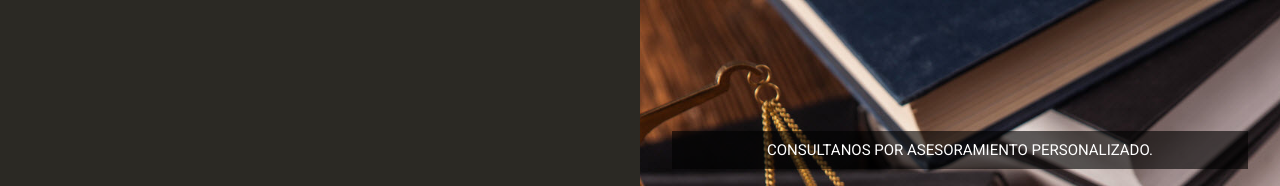
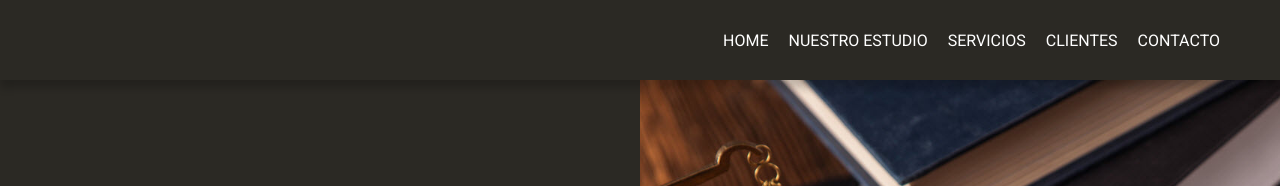
Before and after one commit to r-urchi/SML, a website: page index.html in a window 1280 px wide. Shown: the top 186 px of the page. Drawn offline with Linux system fonts and the light colour scheme.

Commit message:
menu desktop

```diff
--- a/css/_home.sass
+++ b/css/_estudio.sass
@@ -1,4 +1,4 @@
-.contenedor-home
+.contenedor-estudio
     width: 100%
     height: 100%
     display: flex
@@ -8,7 +8,7 @@
     background: #efefef
     padding: 30px 0 45px 0
 
-.home__img
+.estudio__img
     width: 100%
     display: flex
     justify-content: center
@@ -16,7 +16,7 @@
     img
         width: 200px
 
-.home__info
+.estudio__info
     width: 80%
     display: flex
     justify-content: center
--- /dev/null
+++ b/css/_menu.sass
@@ -0,0 +1,22 @@
+.nav-desktop
+    width: 100%
+    height: 80px
+    display: flex
+    justify-content: flex-end
+    align-items: center
+    background: #2b2924
+    box-shadow:  0px 8px 8px 0px rgba(0,0,0,0.2)
+    position: relative
+    .nav-desktop__lista
+        display: flex
+        flex-direction: row
+        list-style: none
+        margin-right: 50px
+        transition: .3s all ease
+        li a
+            color: #ffffff
+            text-decoration: none
+            padding: 10px
+            transition: .3s all ease
+            &:hover
+                color: #fab529
--- a/css/_responsive.sass
+++ b/css/_responsive.sass
@@ -1,8 +1,8 @@
 @media screen and (min-width: 950px)
-    .nav, .foot, .home__img, .clientes__mobile, .clientes__titulo, .footer__datos
+    .nav, .foot, .estudio__img, .clientes__mobile, .clientes__titulo, .footer__datos
         display: none
 
-    .contenedor-home, .contenedor-servicios, .contenedor-clientes
+    .contenedor-estudio, .contenedor-servicios, .contenedor-clientes
         height: 500px
 
     .header
@@ -34,7 +34,7 @@
     .formulario
         margin-bottom: 35px
 
-    .home__info
+    .estudio__info
         align-items: flex-start
 
     .contenedor-servicios h2
--- a/css/main.sass
+++ b/css/main.sass
@@ -1,8 +1,10 @@
 @import _basicos
+
+@import _menu
 
 @import _header
 
-@import _home
+@import _estudio
 
 @import _servicios
 
--- a/index.html
+++ b/index.html
@@ -11,7 +11,18 @@
 </head>
 <body>
 
-    <header class="header">
+    <nav class="nav-desktop">
+        <ul class="nav-desktop__lista">
+            <li><a href="#home">HOME</a></li>
+            <li><a href="#estudio">NUESTRO ESTUDIO</a></li>
+            <li><a href="#servicios">SERVICIOS</a></li>
+            <li><a href="#clientes">CLIENTES</a></li>
+            <li><a href="#contacto">CONTACTO</a></li>
+        </ul>
+    </nav>
+
+    <header class="header" id="home">
+
         <div class="portada contenedor-portada">
             <div class="portada__img">
                 <img src="img/logo-alta.png" alt="logo">
@@ -75,20 +86,20 @@
         </div>
     </header>
 
-    <section class="home contenedor-home">
+    <section class="estudio contenedor-estudio" id="estudio">
 
-        <div class="home__img">
+        <div class="estudio__img">
             <img src="img/logo-alta.png" alt="logo">
         </div>
 
-        <div class="home__info">
-            <h2 class="home__titulo">NUESTRO ESTUDIO</h2>
+        <div class="estudio__info">
+            <h2 class="estudio__titulo">NUESTRO ESTUDIO</h2>
 
-            <p class="home__descripcion">Somos un estudio jurídico boutique especializado en derecho Civil, Comercial y Laboral. Nos caracterizamos por brindar un servicio personalizado de excelencia. Nuestros Pilares son el profesionalismo, la cercanía y la confianza con nuestros clientes. Contamos con Matrículas en Provincia de Buenos Aires y Capital Federal.</p>
+            <p class="estudio__descripcion">Somos un estudio jurídico boutique especializado en derecho Civil, Comercial y Laboral. Nos caracterizamos por brindar un servicio personalizado de excelencia. Nuestros Pilares son el profesionalismo, la cercanía y la confianza con nuestros clientes. Contamos con Matrículas en Provincia de Buenos Aires y Capital Federal.</p>
         </div>
     </section>
 
-    <section class="servicios contenedor-servicios">
+    <section class="servicios contenedor-servicios" id="servicios">
 
         <h2 class="servicios__titulo">SERVICIOS</h2>
 
@@ -112,7 +123,7 @@
 
     </section>
 
-    <section class="clientes contenedor-clientes">
+    <section class="clientes contenedor-clientes" id="clientes">
 
         <h2 class="clientes__titulo-desktop">CLIENTES</h2>
 
@@ -158,12 +169,12 @@
         </div>
     </section>
 
-    <footer class="footer">
+    <footer class="footer" id="contacto">
 
         <div class="footer__contenedor">
 
             <div class="footer__datos">
-                <p>Laprida 177, piso 2°, Of."6", (1642) San Isidro, Prov. Bs. As. <br/>
+                <p>Laprida 177, piso 2°, Of."6", <br> (1642) San Isidro, Prov. Bs. As. <br/>
                 Tel. 5368-0453/0529<br/>
                 Cel. +5411 68524426</p>
             </div>
```
Also changed, not shown: css/main.css, 1 other file.
